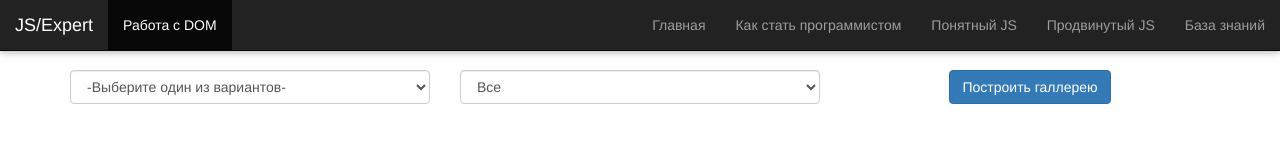
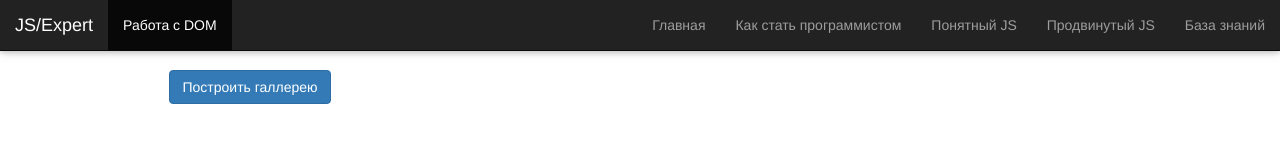
Before and after one commit to OnoprienkoArtem/JSexpert-JavaScript, a plain HTML site: page middle/hw.6.for.session-14/index.html in a window 1280 px wide. Drawn offline with Linux system fonts and the light colour scheme.

Commit message:
clean tamplate

```diff
--- a/middle/hw.6.for.session-14/index.html
+++ b/middle/hw.6.for.session-14/index.html
@@ -41,24 +41,6 @@
 		<div class="container">
 
 			<div class="row text-center">
-
-				<div class="col-12 col-sm-4">
-					<select id="type-selector" class="form-control">
-						<option default value="0">-Выберите один из вариантов-</option>
-						<option value="1">Использовать replace</option>
-						<option value="2">Использовать шаблонные строки</option>
-						<option value="3">Использовать createElement</option>
-					</select>
-				</div>
-
-				<div class="col-12 col-sm-4">
-					<select id="line-selector" class="form-control count-selector">
-						<option default value="0">Все</option>
-						<option value="1">Три картинки</option>
-						<option value="2">Шесть картинок</option>
-					</select>
-				</div>
-
 				<div class="col-12 col-sm-4">
 					<div class="btn btn-primary" id="play">Построить галлерею</div>
 				</div>
--- a/middle/hw.6.for.session-14/js/main.js
+++ b/middle/hw.6.for.session-14/js/main.js
@@ -100,7 +100,7 @@
             secondBlock.innerHTML = currnetRes;
         };
 
-
+        usingSecondWay();
     }
 
     btn.addEventListener("click", init);
```
